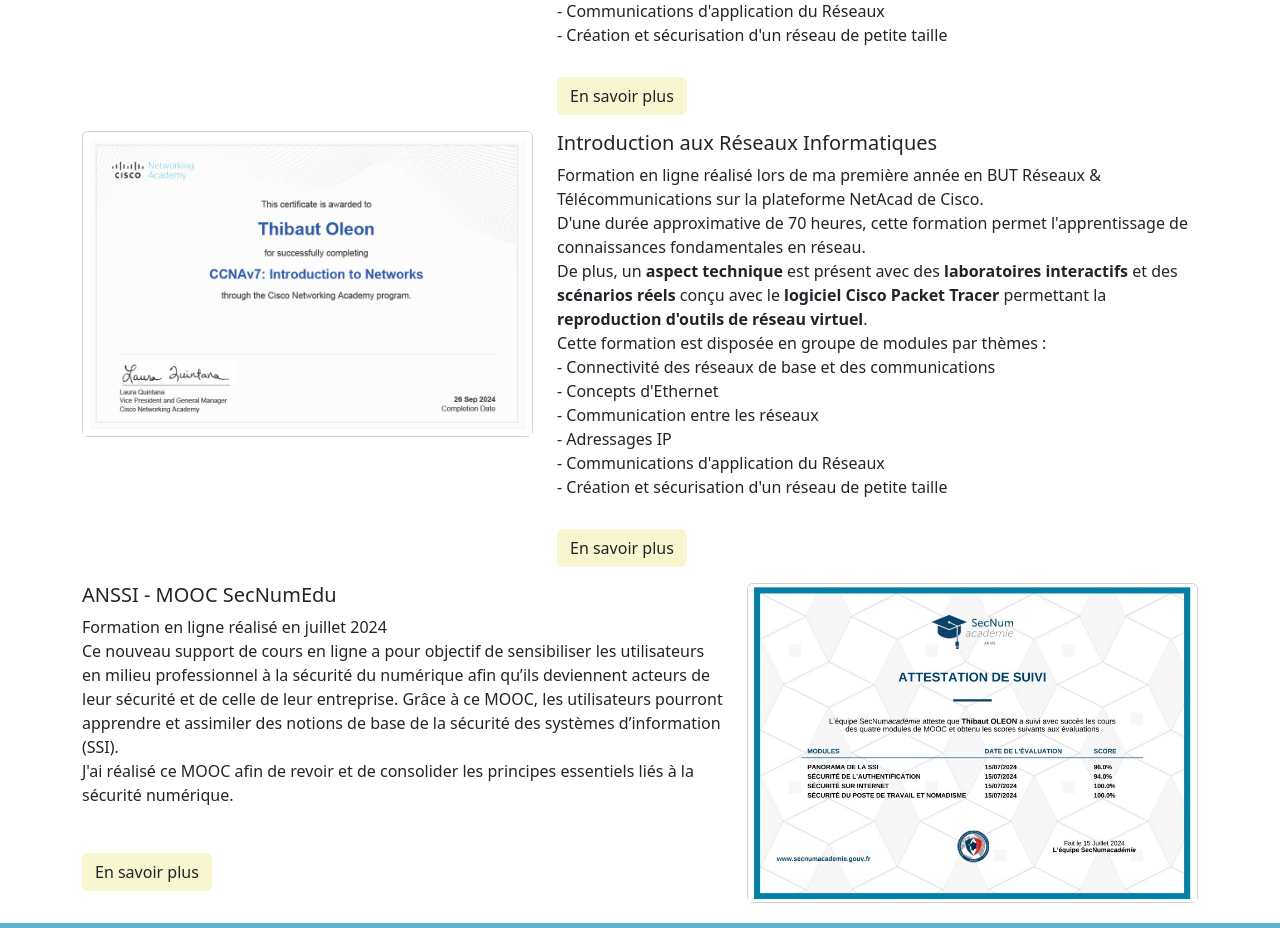
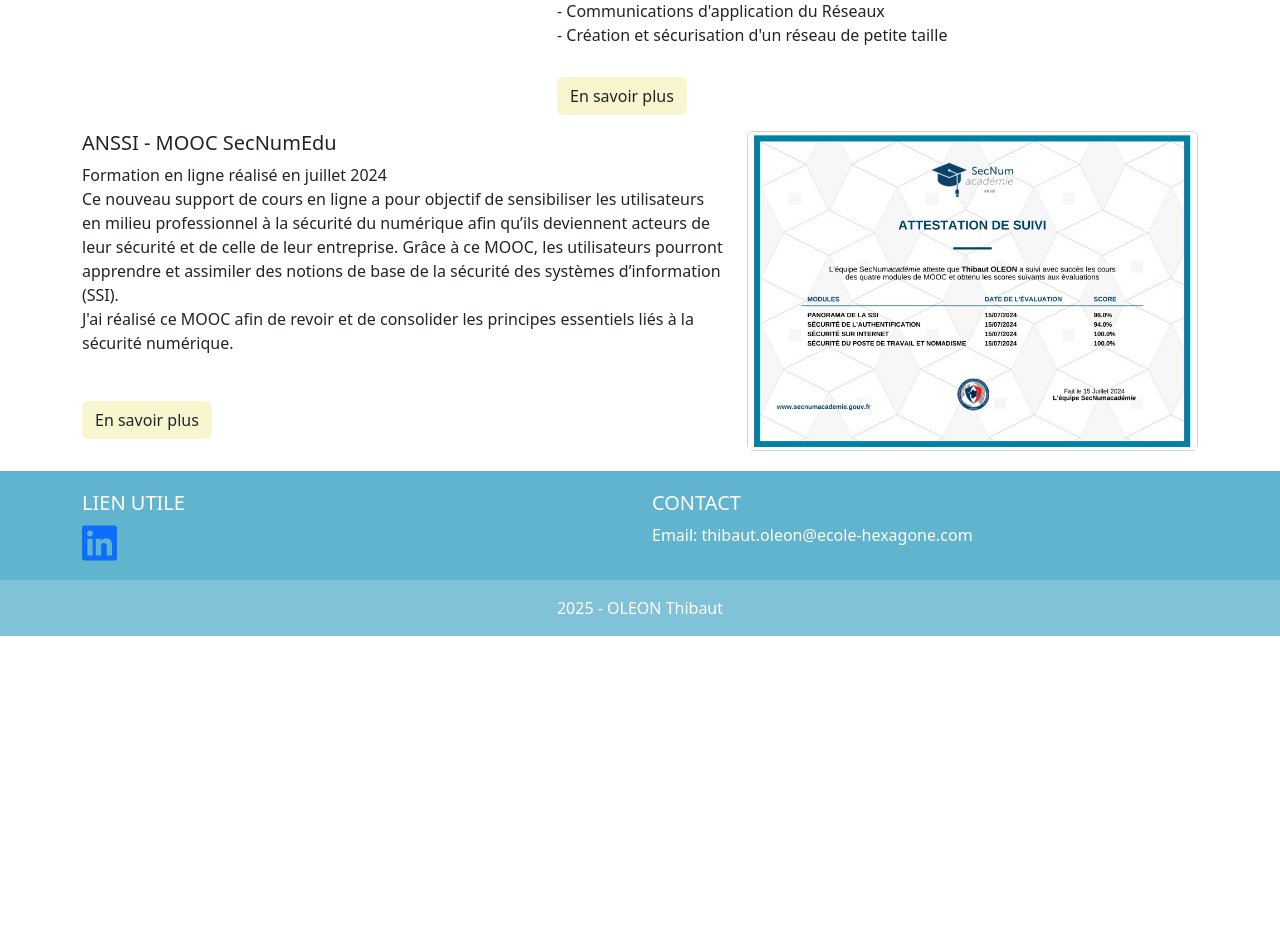
Before and after one commit to Thiibaaut/portfolio, a plain HTML site: page index.html in a window 1280 px wide. Shown: the part 2340-3268 px from the top of the page. After the commit the page ends 2976 px from the top, so only its background shows below. Drawn offline with nearby package versions, Linux system fonts and the light colour scheme.

Commit message:
Add files via upload

```diff
--- a/index.html
+++ b/index.html
@@ -288,37 +288,6 @@
               savoir plus</a>
           </p>
         </div>
-
-
-        <div class="col-lg-5 col-md-5 col-sm-5 col-xs-12">
-          <div class="card">
-            <img class="card-img-top" src="assets/images/CCNA-R&S.jpg" alt="Certification">
-          </div>
-        </div>
-        <div class="col-lg-7 col-md-7 col-sm-7 col-xs-12">
-          <h5>Introduction aux Réseaux Informatiques</h5>
-          <p>Formation en ligne réalisé lors de ma première année en BUT Réseaux & Télécommunications sur la
-            plateforme NetAcad de Cisco.<br>
-            D'une durée approximative de 70 heures, cette formation permet l'apprentissage de connaissances
-            fondamentales en réseau.<br>
-            De plus, un <b>aspect technique</b> est présent avec des <b>laboratoires interactifs</b> et des <b>scénarios
-              réels</b>
-            conçu avec le <b>logiciel Cisco Packet Tracer</b> permettant la <b>reproduction d'outils de réseau
-              virtuel</b>.<br>
-            Cette formation est disposée en groupe de modules par thèmes :<br>
-            - Connectivité des réseaux de base et des communications<br>
-            - Concepts d'Ethernet<br>
-            - Communication entre les réseaux<br>
-            - Adressages IP<br>
-            - Communications d'application du Réseaux<br>
-            - Création et sécurisation d'un réseau de petite taille<br>
-            <a href="https://www.netacad.com/fr/courses/ccna-introduction-networks?courseLang=fr-FR" class="btn"
-              target="_black" style="margin-top: 30px; background-color: #F7F6CF;">En
-              savoir plus</a>
-          </p>
-        </div>
-
-
         <div class="col-lg-7 col-md-7 col-sm-7 col-xs-12">
           <h5>ANSSI - MOOC SecNumEdu</h5>
           <p>Formation en ligne réalisé en juillet 2024<br>
```
